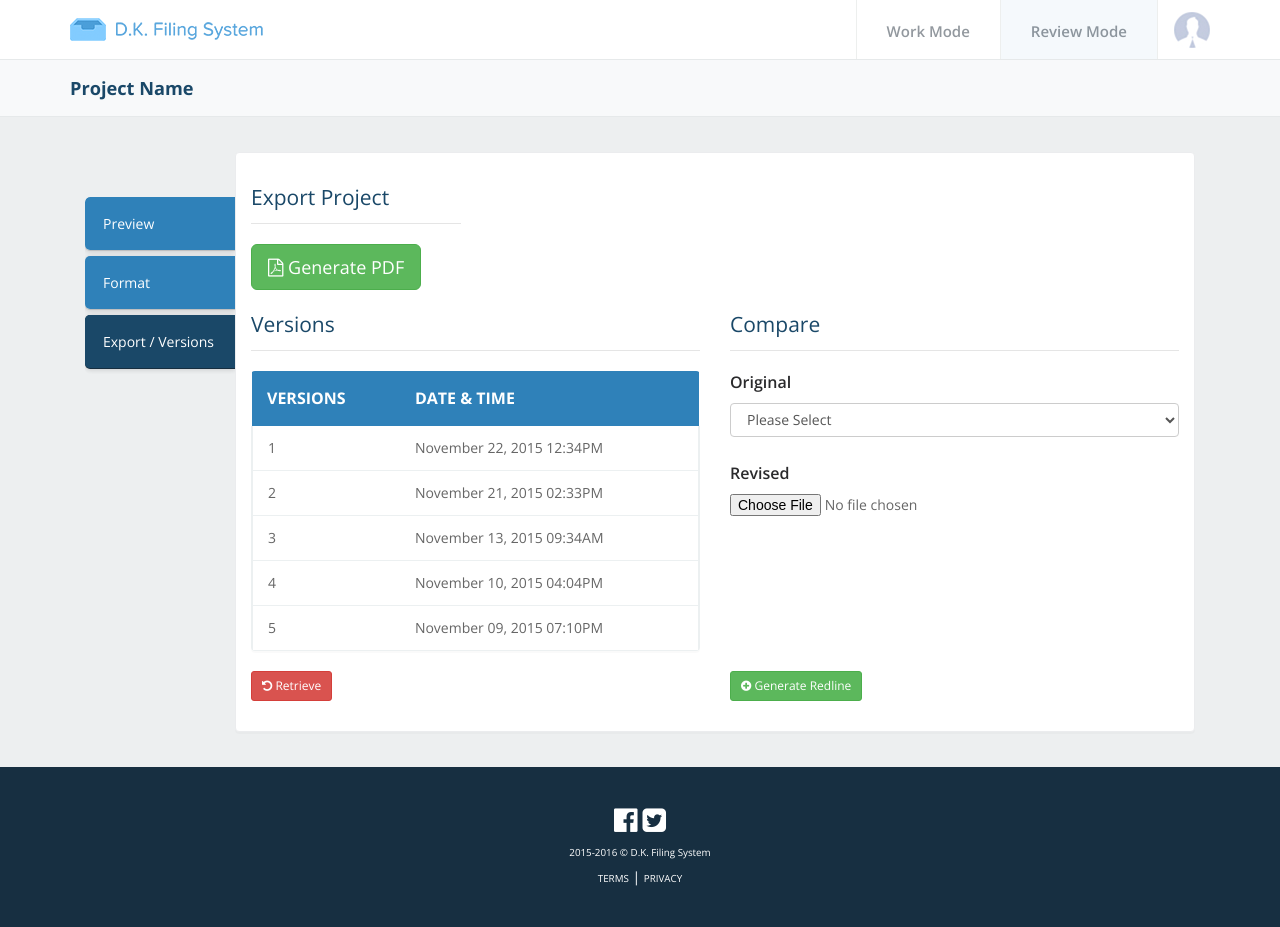
After one commit to leonarther16th/DK-Law, a PHP site: page /review.html in a window 1280 px wide. The commit adds this page. Run offline with PHP 8.4, Linux system fonts and the light colour scheme; some libraries are stand-ins or nearby versions.

Commit message:
Created review.html and a few SASS update to over all look

```diff
--- /dev/null
+++ b/review.html
@@ -0,0 +1,269 @@
+<!DOCTYPE html>
+<html lang="en">
+  <head>
+    <meta charset="utf-8">
+    <meta http-equiv="X-UA-Compatible" content="IE=edge">
+    <meta name="viewport" content="width=device-width, initial-scale=1">
+    <!-- The above 3 meta tags *must* come first in the head; any other head content must come *after* these tags -->
+    <title>Law Applications | Review</title>
+    <link href='https://fonts.googleapis.com/css?family=Open+Sans:400,300,600,700' rel='stylesheet' type='text/css'>
+    <link rel="stylesheet" href="https://maxcdn.bootstrapcdn.com/font-awesome/4.4.0/css/font-awesome.min.css">
+    <!-- Bootstrap -->
+    <link href="stylesheets/screen.css" rel="stylesheet">
+    <!-- HTML5 shim and Respond.js for IE8 support of HTML5 elements and media queries -->
+    <!-- WARNING: Respond.js doesn't work if you view the page via file:// -->
+    <!--[if lt IE 9]>
+    <script src="https://oss.maxcdn.com/html5shiv/3.7.2/html5shiv.min.js"></script>
+    <script src="https://oss.maxcdn.com/respond/1.4.2/respond.min.js"></script>
+    <![endif]-->
+  </head>
+  <body>
+    <!--Start header-->
+    <header class="navbar navbar-default navbar-fixed-top">
+      <div class="container">
+        <div class="nav-profile">
+          <span>
+            <img src="images/profile.png" alt="">
+          </span>
+        </div>
+        <div class="navbar-header">
+          <button type="button" class="navbar-toggle collapsed" data-toggle="collapse" data-target="#navbar" aria-expanded="false" aria-controls="navbar">
+          <span class="sr-only">Toggle navigation</span>
+          <span class="icon-bar"></span>
+          <span class="icon-bar"></span>
+          <span class="icon-bar"></span>
+          </button>
+          <div class="logo">
+            <a href="home.html"><img src="images/logo.png" alt=""></a>
+          </div>
+        </div>
+        <div id="navbar" class="navbar-collapse collapse">
+          <ul class="nav navbar-nav navbar-right">
+            <li ><a href="page2.html">Work Mode</a></li>
+            <li class="active"><a href="#">Review Mode</a></li>
+            <!--<li><a href="#">DOWNLOAD</a></li>-->
+          </ul>
+          </div><!--/.nav-collapse -->
+        </div>
+      </header>
+
+      <div class="project-title">
+
+        <div class="container">
+          <b>Project Name</b>
+        </div>
+      </div>
+
+      <!--End header-->
+
+
+
+      <!-- start content-area-->
+      <section class="content-area">
+        <div class="container">
+          <!-- removing the side
+          <aside class="leftpanel col-xs-2 col-sm-3">
+            <div class="row">
+              <ul class="leftMenu" role="tablist">
+                <li role="presentation" class="active item-done">
+                  <a href="#home" aria-controls="home" role="tab" data-toggle="tab">
+                    <i class="icon-home"></i><span>ITEM | 01</span></a>
+                  </li>
+                  <li role="presentation">
+                    <a href="#compass" aria-controls="compass" role="tab" data-toggle="tab">
+                      <i class="icon-compass"></i><span>ITEM | 02</span></a>
+                    </li>
+                    <li><a href="javascript:void(0)"><i class="icon-round"></i><span>ITEM | 03</span></a></li>
+                    <li><a href="javascript:void(0)"><i class="icon-at"></i><span>ITEM | 04</span></a></li>
+                    <li><a href="javascript:void(0)"><i class="icon-info"></i><span>ITEM | 05</span></a></li>
+                    <li><a href="javascript:void(0)"><i class="icon-notification"></i><span>ITEM | 06</span></a></li>
+                    <li><a href="javascript:void(0)"><i class="icon-chat"></i><span>ITEM | 07</span></a></li>
+                  </ul>
+                  <div class="copyRight">
+                    <p>© 2015 - D.K. Filing System<br>
+                    TERMS | PRIVACY</p>
+                  </div>
+                </div>
+              </aside>
+              -->
+              <section class="right-panel col-xs-12 col-sm-12 col-lg-12">
+
+                <aside class="leftpanel col-xs-2 col-sm-3">
+                  <div class="row">
+                    <ul class="leftMenu" role="tablist">
+                      <li  role="presentation" class="left-menu-item">
+                        <a href="#home" aria-controls="home" role="tab" data-toggle="tab">
+                          <span>Preview</span></a>
+                        </li>
+                        <li class="left-menu-item" role="presentation">
+                          <a href="#compass" aria-controls="compass" role="tab" data-toggle="tab">
+                            <span>Format</span></a>
+                          </li>
+                          <li class="left-menu-item active item-done "><a href="javascript:void(0)"><span>Export / Versions</span></a></li>
+
+                        </ul>
+
+                      </div>
+                    </aside>
+                    <div class="right-content-box active" role="tabpanel" id="home">
+
+                      <div class="tab-content tab">
+                        <div class="row">
+                          <div class="col-lg-3">
+                            <legend>Export Project</legend>
+                            <button class="btn btn-lg btn-success"><i class="fa fa-file-pdf-o"></i> Generate PDF</button>
+
+                          </div>
+                        </div>
+                        <br>
+                        <div class="row">
+                          <div class="col-lg-6">
+                            <legend>Versions</legend>
+                            <!-- start table-wrap-->
+                            <div class="table-wrap">
+                              <table class="table-hover">
+                                <thead>
+
+                                  <tr>
+                                    <th>
+                                      Versions
+                                    </th>
+                                    <th>
+                                      Date & Time
+                                    </th>
+
+                                  </tr>
+                                </thead>
+                                <tbody>
+                                  <tr class="file-link">
+                                    <td>1</td>
+                                    <td>November 22, 2015 12:34PM</td>
+
+                                  </tr>
+                                  <tr class="file-link">
+                                    <td>2</td>
+                                    <td>November 21, 2015 02:33PM</td>
+
+                                  </tr>
+                                  <tr class="file-link">
+                                    <td>3</td>
+                                    <td>November 13, 2015 09:34AM</td>
+
+                                  </tr>
+                                  <tr class="file-link">
+                                    <td>4</td>
+                                    <td>November 10, 2015 04:04PM</td>
+
+                                  </tr>
+                                  <tr class="file-link">
+                                    <td>5</td>
+                                    <td>November 09, 2015 07:10PM</td>
+
+                                  </tr>
+
+                                </tbody>
+                              </table>
+                            </div>
+                            <!-- end table-wrap-->
+                          </div>
+                          <div class="col-lg-6">
+                            <legend>Compare</legend>
+                            <form>
+
+                              <div class="form-group">
+                                <label for="exampleInputFile">Original</label>
+                                <select name="" id="" class="form-control"><option>Please Select</option> </select>
+
+                              </div>
+
+                              <div class="form-group">
+                                <label for="exampleInputFile">Revised</label>
+                                <input type="file" id="exampleInputFile">
+
+                              </div>
+
+                            </form>
+
+                          </div>
+                        </div>
+                        <div class="row">
+                          <div class="col-lg-6">
+                            <br>
+                            <button class="btn btn-sm btn-danger"><i class="fa fa-undo"></i> Retrieve</button>
+                          </div>
+                          <div class="col-lg-6">
+                            <br>
+                            <button class="btn btn-sm btn-success"><i class="fa fa-plus-circle"></i> Generate Redline</button>
+                          </div>
+                        </div>
+
+
+                      </div>
+                    </div>
+
+                  </section>
+                </div>
+              </section>
+              <!-- Footer -->
+              <div class="footer">
+                <div class="social">
+                  <a href="#"><i class="fa fa-facebook-official fa-2x"></i></a>
+                  <a href="#"><i class="fa fa-twitter-square fa-2x"></i></a>
+                </div>
+                <p>2015-2016 © D.K. Filing System</p>
+                <a href="#">TERMS</a> | <a href="#">PRIVACY</a>
+
+              </div>
+              <!-- end Footer -->
+
+
+              <!--end content-area-->
+
+              <!-- jQuery (necessary for Bootstrap's JavaScript plugins) -->
+              <script src="https://ajax.googleapis.com/ajax/libs/jquery/1.11.3/jquery.min.js"></script>
+              <script src="javascripts/bootstrap.min.js"></script>
+              <script>
+              $(window).on("load resize",function(e){
+              var newHeight = $(document).height() - 50;
+              //$(".leftpanel").height(newHeight);
+              });
+              $(document).ready(function() {
+              $(".tabs-menu a").click(function(event) {
+              event.preventDefault();
+              $(this).parent().addClass("active");
+              $(this).parent().siblings().removeClass("active");
+              var tab = $(this).attr("href");
+              $(".tab-contents").not(tab).css("display", "none");
+              $(tab).fadeIn();
+              });
+              $(".tabs-menu2 a").click(function(event) {
+              event.preventDefault();
+              $(this).parent().addClass("active");
+              $(this).parent().siblings().removeClass("active");
+              var tab = $(this).attr("href");
+              $(".tab-contents2").not(tab).css("display", "none");
+              $(tab).fadeIn();
+              });
+
+              //Tab Static
+              $('.sec1').click(function(){
+              $('.sec1').parent().addClass('active');
+              $('.sec2').parent().removeClass('active');
+              });
+              $('.sec2').click(function(){
+              $('.sec2').parent().addClass('active');
+              $('.sec1').parent().removeClass('active');
+              });
+              $('.comp1').click(function(){
+              $('.com1').parent().addClass('active');
+              $('.com2').parent().removeClass('active');
+              });
+              $('.comp2').click(function(){
+              $('.com2').parent().addClass('active');
+              $('.com1').parent().removeClass('active');
+              });
+
+              });
+              </script>
+            </body>
+          </html>
--- a/sass/_layout.scss
+++ b/sass/_layout.scss
@@ -11,6 +11,7 @@ h4,
 h5,
 h6 {
 	margin: 0;
+    color: $dark-blue;
 }
 
 a,
@@ -118,8 +119,11 @@ header.navbar.navbar-default{
 }
 .table-wrap{
     width:100%;
-     @include border-radius(3px 3px 0 0);
+     @include border-radius(4px);
     overflow: hidden;
+    background: white;
+    box-shadow: 0 2px 0 rgba(0, 0, 0, 0.02);
+
     table{
         width:100%;
     }
@@ -199,7 +203,7 @@ header.navbar.navbar-default{
 
 .right-content-box{
     border:1px solid #ebecee;
-    @include border-radius(3px);
+    @include border-radius(4px);
     background:#ffffff;
     margin:15px 0;
     overflow: auto;
@@ -209,6 +213,8 @@ header.navbar.navbar-default{
 		display: none;
 		&.active{
 			display: block;
+            border-radius: 4px ;
+            box-shadow: 0 2px 0 rgba(0, 0, 0, 0.02);
 		}
 	}
 }
@@ -284,7 +290,7 @@ label{
 .prev-next{
     float:right;
     font-size:0;
-    @include border-radius(3px);
+    @include border-radius(4px);
     overflow: hidden;
     a{
         background:$primary-color;
@@ -441,3 +447,8 @@ tr.file-link{
         margin: 0px;
     }
 }
+
+legend{
+    padding-bottom: 10px;
+    color:$dark-blue;
+}
--- a/sass/_variables.scss
+++ b/sass/_variables.scss
@@ -1,7 +1,7 @@
 /*color variable
 ==============*/
 
-$light-gray : #f9fafc;
+$light-gray : #edeff0;
 
 $dark-gray: #ecf0f1;
 $gray-bluesh: #f5f9fc;
```
Also changed, not shown: page2.html (+5 -5 lines), stylesheets/screen.css.
